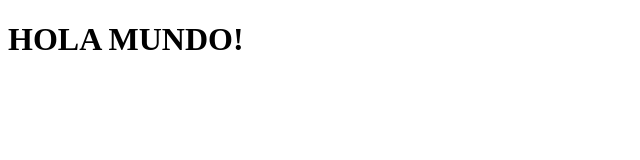
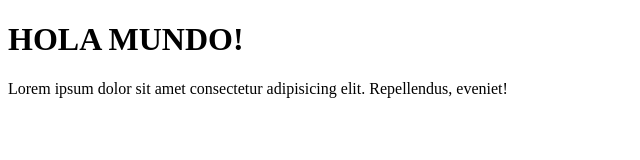
Before and after one commit to ReginaCastagnoli/clase10-github, a plain HTML site: page index.html in a window 1280 px wide. Shown: the whole page, without its empty margins (0-640 px from the left). Drawn offline with Linux system fonts and the light colour scheme.

Commit message:
cree la carpeta css

```diff
--- /dev/null
+++ b/css/style.css
@@ -0,0 +1,3 @@
+*{
+    margin: 0;
+}
--- a/index.html
+++ b/index.html
@@ -8,5 +8,6 @@
 </head>
 <body>
     <h1>HOLA MUNDO!</h1>
+    <p>Lorem ipsum dolor sit amet consectetur adipisicing elit. Repellendus, eveniet!</p>
 </body>
 </html>
```
